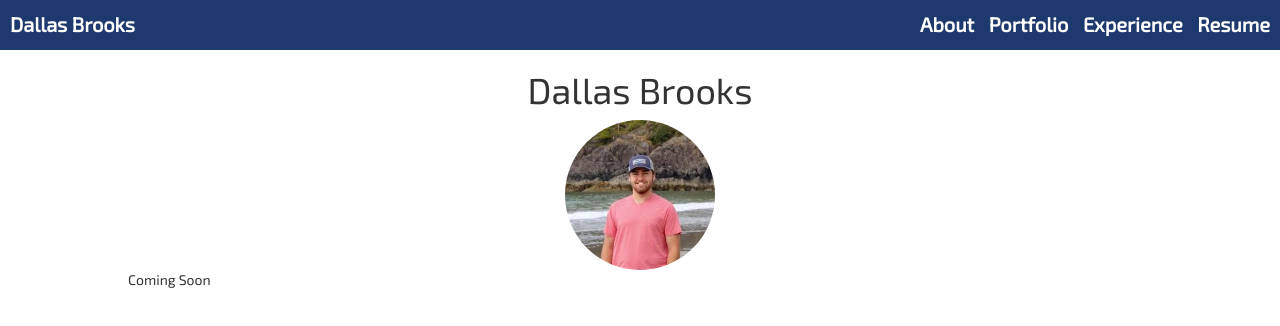
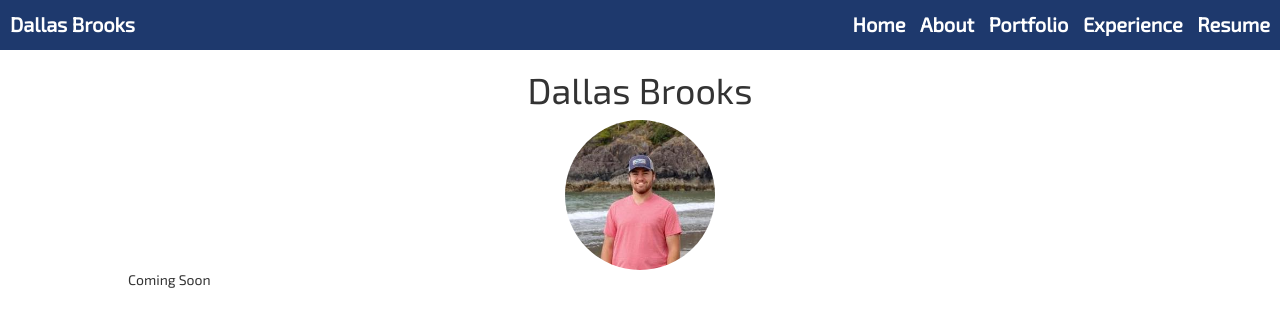
Before and after one commit to dallasbrooks/dallasbrooks.github.io, a plain HTML site: page index.html in a window 1280 px wide. Drawn offline with nearby package versions, Linux system fonts and the light colour scheme.

Commit message:
add home button
return to home view

```diff
--- a/index.html
+++ b/index.html
@@ -11,6 +11,7 @@
 <body>
 	<div id="nav-bar">
 		<a>Dallas Brooks</a>
+		<a class="nav-bar">Home</a>
 		<a class="nav-bar">About</a>
 		<a class="nav-bar">Portfolio</a>
 		<a class="nav-bar">Experience</a>
```
